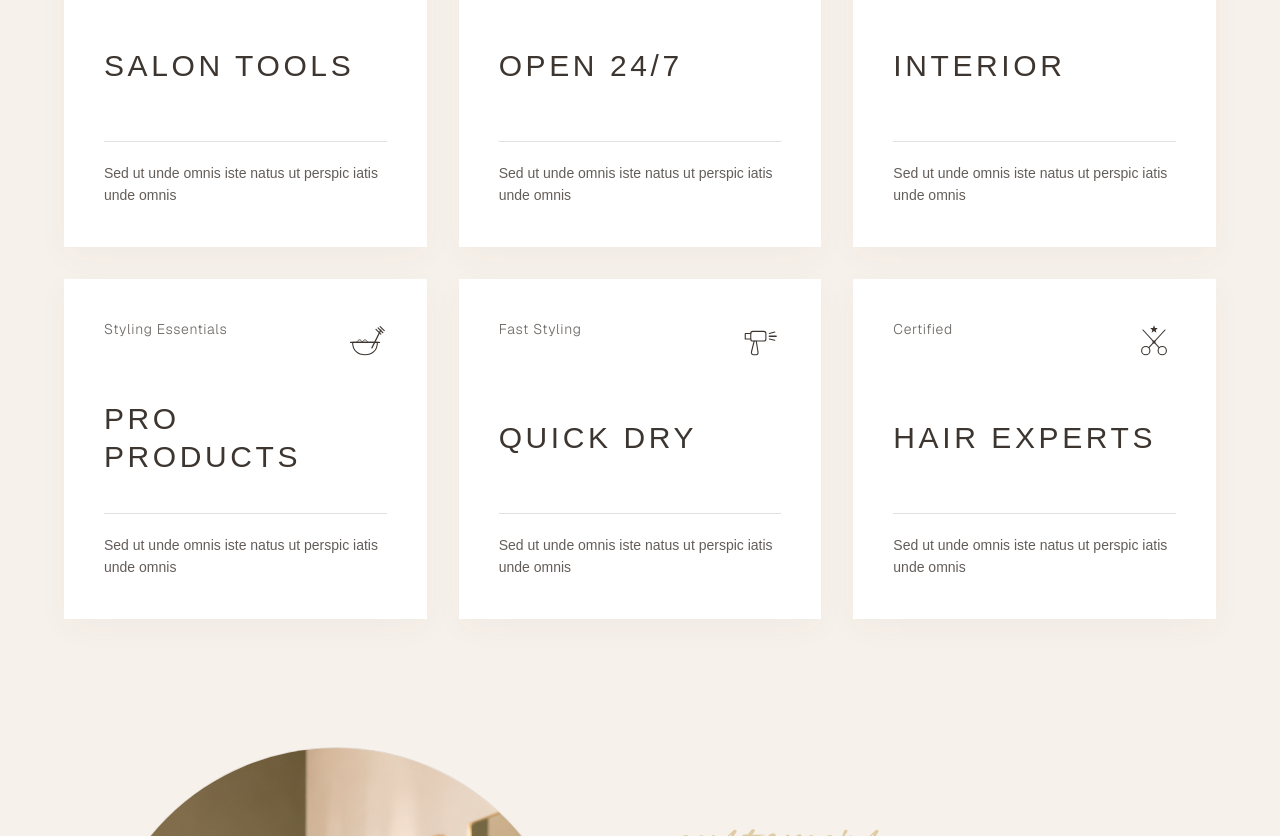
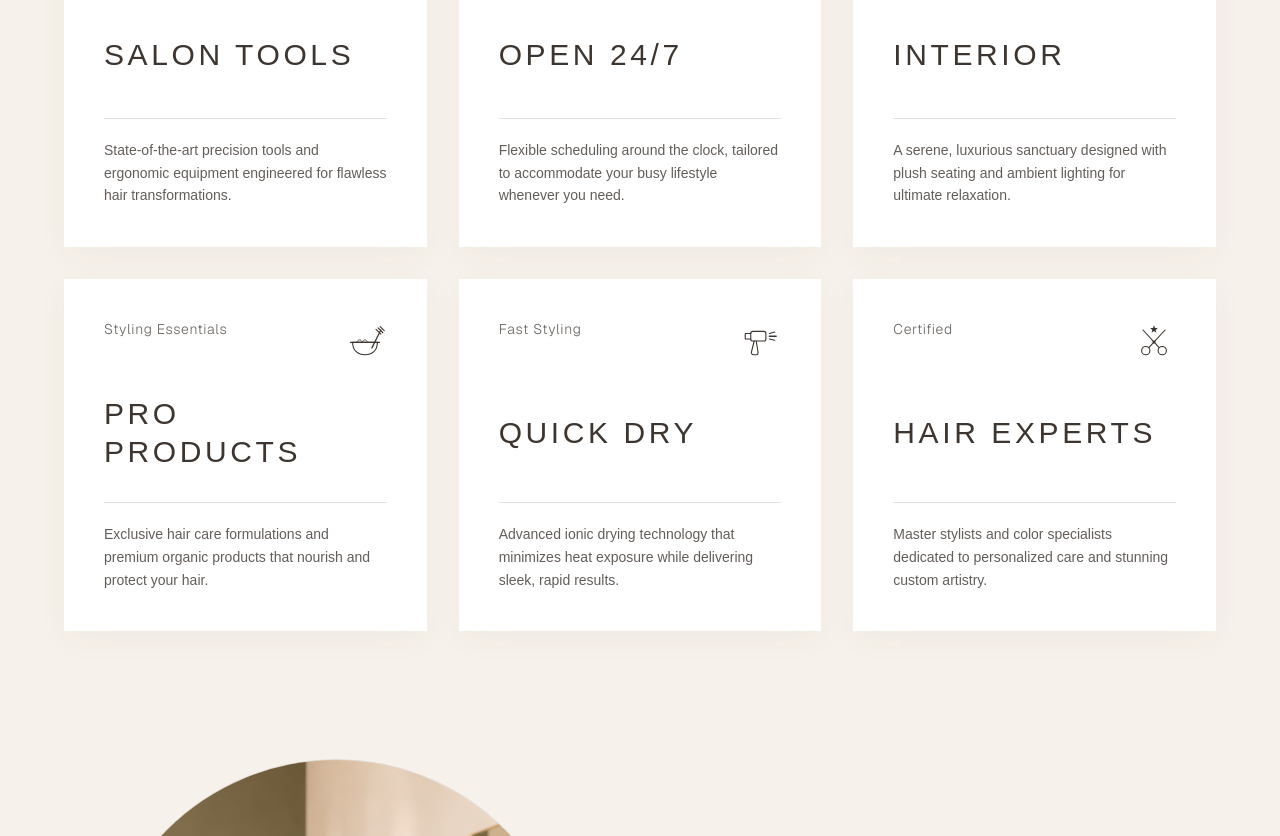
Before and after one commit to digitap863/thecolorpalette, a Next.js app: page / in a window 1280 px wide. Shown: the part 3300-4136 px from the top of the page. Built offline with nearby package versions, Linux system fonts and the light colour scheme; a web font is replaced by a local one.

Commit message:
feat: add ContactDetailsSection, FeaturesSection, and Navbar components

```diff
--- a/src/components/common/Navbar.tsx
+++ b/src/components/common/Navbar.tsx
@@ -37,13 +37,13 @@ const Navbar = () => {
 
   const navLinksLeft = [
     { name: "Home", path: "/" },
-    { name: "About", path: "#" },
+    { name: "About", path: "#about" },
 
   ];
 
   const navLinksRight = [
-    { name: "Services", path: "#" },
-    { name: "Gallery", path: "#" },
+    { name: "Services", path: "#services" },
+    { name: "Gallery", path: "#gallery" },
   ];
 
   useEffect(() => {
--- a/src/components/contact/ContactDetailsSection.tsx
+++ b/src/components/contact/ContactDetailsSection.tsx
@@ -29,7 +29,7 @@ const IconLinkedin = () => (
 
 export default function ContactDetailsSection() {
   return (
-    <section className="w-full bg-[#f7f1eb] text-[#1e2617] pt-16 pb-12 sm:pt-24 sm:pb-16 px-6 sm:px-12 md:px-16 overflow-hidden">
+    <section className="w-full bg-[#f7f1eb] text-[#1e2617]  pb-6  px-6 sm:px-12 md:px-16 overflow-hidden">
       <div className="max-w-7xl mx-auto flex flex-col items-center">
 
         {/* Header Title */}
--- a/src/components/home/FeaturesSection.tsx
+++ b/src/components/home/FeaturesSection.tsx
@@ -154,7 +154,7 @@ const FEATURE_CARDS: FeatureCardItem[] = [
     id: "salon-tools",
     subtitle: "Pro Equipment",
     title: "SALON TOOLS",
-    description: "Sed ut unde omnis iste natus ut perspic iatis unde omnis",
+    description: "State-of-the-art precision tools and ergonomic equipment engineered for flawless hair transformations.",
     icon: <IconSalonTools />,
     variant: "dark",
   },
@@ -162,7 +162,7 @@ const FEATURE_CARDS: FeatureCardItem[] = [
     id: "open-24-7",
     subtitle: "Available Anytime",
     title: "OPEN 24/7",
-    description: "Sed ut unde omnis iste natus ut perspic iatis unde omnis",
+    description: "Flexible scheduling around the clock, tailored to accommodate your busy lifestyle whenever you need.",
     icon: <IconOpenSign />,
     variant: "light",
   },
@@ -170,7 +170,7 @@ const FEATURE_CARDS: FeatureCardItem[] = [
     id: "interior",
     subtitle: "Comfort Zone",
     title: "INTERIOR",
-    description: "Sed ut unde omnis iste natus ut perspic iatis unde omnis",
+    description: "A serene, luxurious sanctuary designed with plush seating and ambient lighting for ultimate relaxation.",
     icon: <IconSalonChair />,
     variant: "dark",
   },
@@ -178,7 +178,7 @@ const FEATURE_CARDS: FeatureCardItem[] = [
     id: "pro-products",
     subtitle: "Styling Essentials",
     title: "PRO PRODUCTS",
-    description: "Sed ut unde omnis iste natus ut perspic iatis unde omnis",
+    description: "Exclusive hair care formulations and premium organic products that nourish and protect your hair.",
     icon: <IconProProducts />,
     variant: "light",
   },
@@ -186,7 +186,7 @@ const FEATURE_CARDS: FeatureCardItem[] = [
     id: "quick-dry",
     subtitle: "Fast Styling",
     title: "QUICK DRY",
-    description: "Sed ut unde omnis iste natus ut perspic iatis unde omnis",
+    description: "Advanced ionic drying technology that minimizes heat exposure while delivering sleek, rapid results.",
     icon: <IconQuickDry />,
     variant: "dark",
   },
@@ -194,7 +194,7 @@ const FEATURE_CARDS: FeatureCardItem[] = [
     id: "hair-experts",
     subtitle: "Certified",
     title: "HAIR EXPERTS",
-    description: "Sed ut unde omnis iste natus ut perspic iatis unde omnis",
+    description: "Master stylists and color specialists dedicated to personalized care and stunning custom artistry.",
     icon: <IconHairExperts />,
     variant: "light",
   },
```
